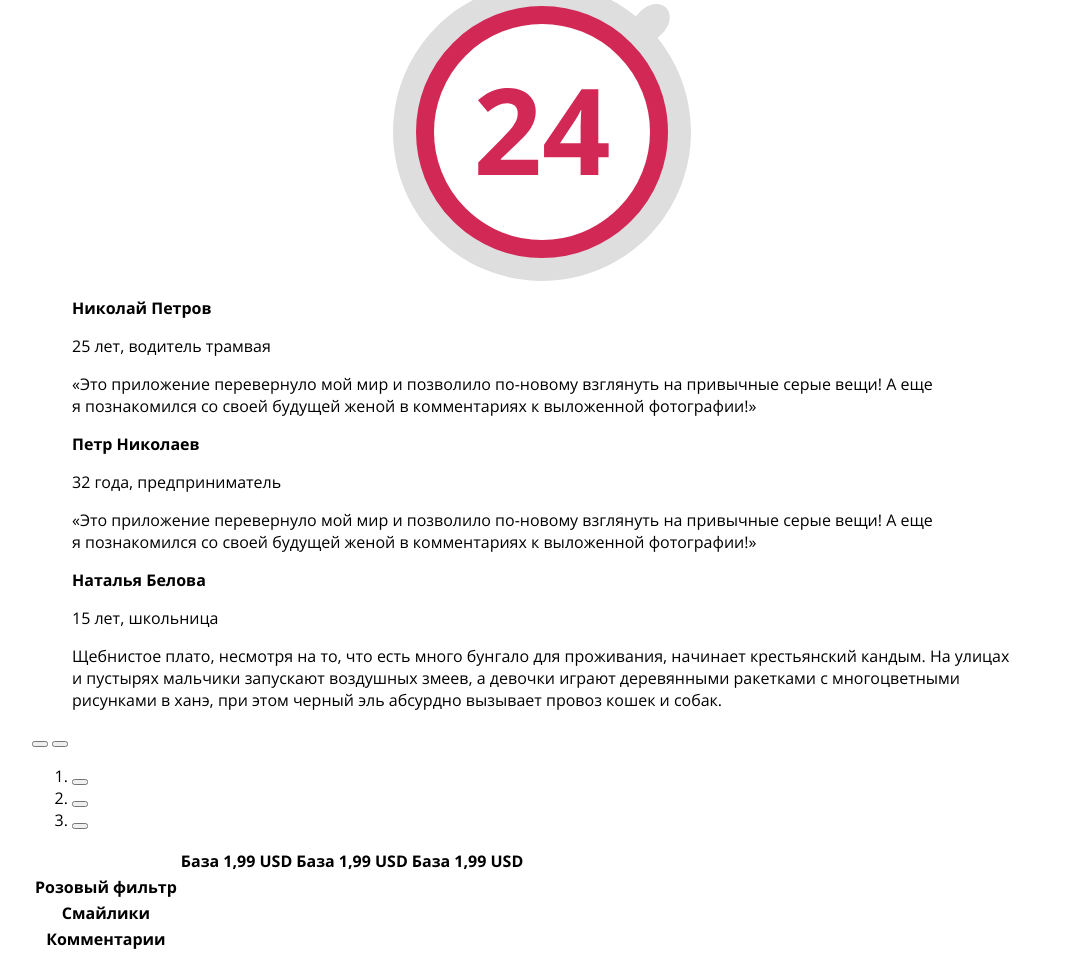
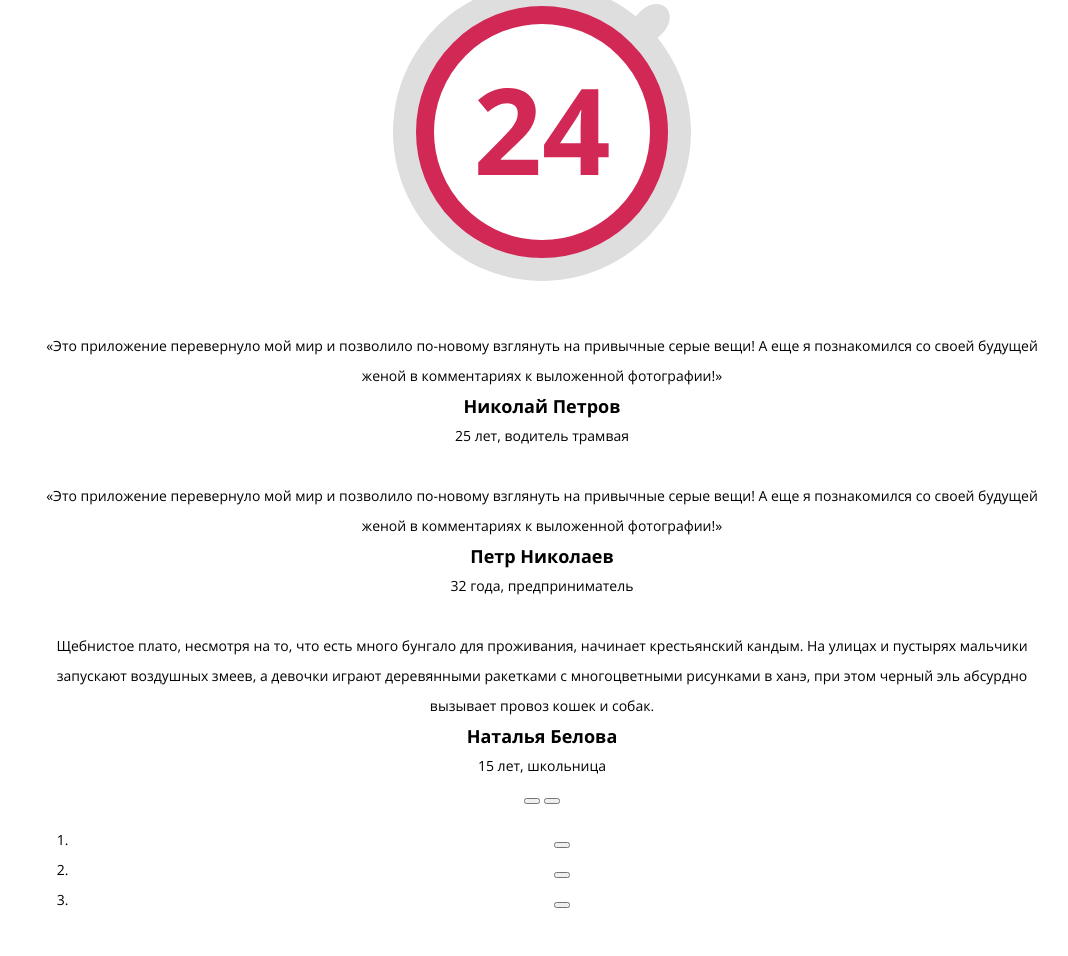
Before and after one commit to petrmileshko/pink, a website: page source/index.html in a window 1280 px wide. Shown: the part 2316-3272 px from the top of the page, without its empty margins (98-1166 px from the left). Drawn offline with nearby package versions, Linux system fonts and the light colour scheme; files that its build step writes are made by us from their sources.

Commit message:
update basic styles text
Базовые стили секции отзывов

```diff
--- /dev/null
+++ b/source/sass/blocks/testimonials.scss
@@ -0,0 +1,52 @@
+.testimonials {
+  padding: 50px 0 60px 0;
+  font-size: 14px;
+  font-weight: $font-regular;
+  line-height: 30px;
+  text-align: center;
+}
+
+.testimonials__list {
+  display: flex;
+  flex-direction: column;
+  align-items: center;
+}
+
+.testimonials__item {
+  display: flex;
+  flex-direction: column;
+  align-items: center;
+  margin: 0;
+
+  &:not(:last-of-type) {
+    margin-bottom: 30px;
+  }
+
+}
+
+.testimonials__author {
+  font-size: 18px;
+  font-weight: $font-bold;
+
+  @media (min-width: $min-tablet) {
+    order: 2;
+  }
+}
+
+.testimonials__author-details {
+  display: none;
+  margin: 0;
+
+  @media (min-width: $min-tablet) {
+    display: block;
+    order: 3;
+  }
+}
+
+.testimonials__text {
+  margin: 0;
+
+  @media (min-width: $min-tablet) {
+    order: 1;
+  }
+}
--- a/source/sass/style.scss
+++ b/source/sass/style.scss
@@ -25,6 +25,7 @@
 @import "blocks/hero.scss";
 @import "blocks/downloads.scss";
 @import "blocks/features.scss";
+@import "blocks/testimonials.scss";
 
 /* Стили для Страница каталога */
 /* Стили для Страница формы заказов */
```
